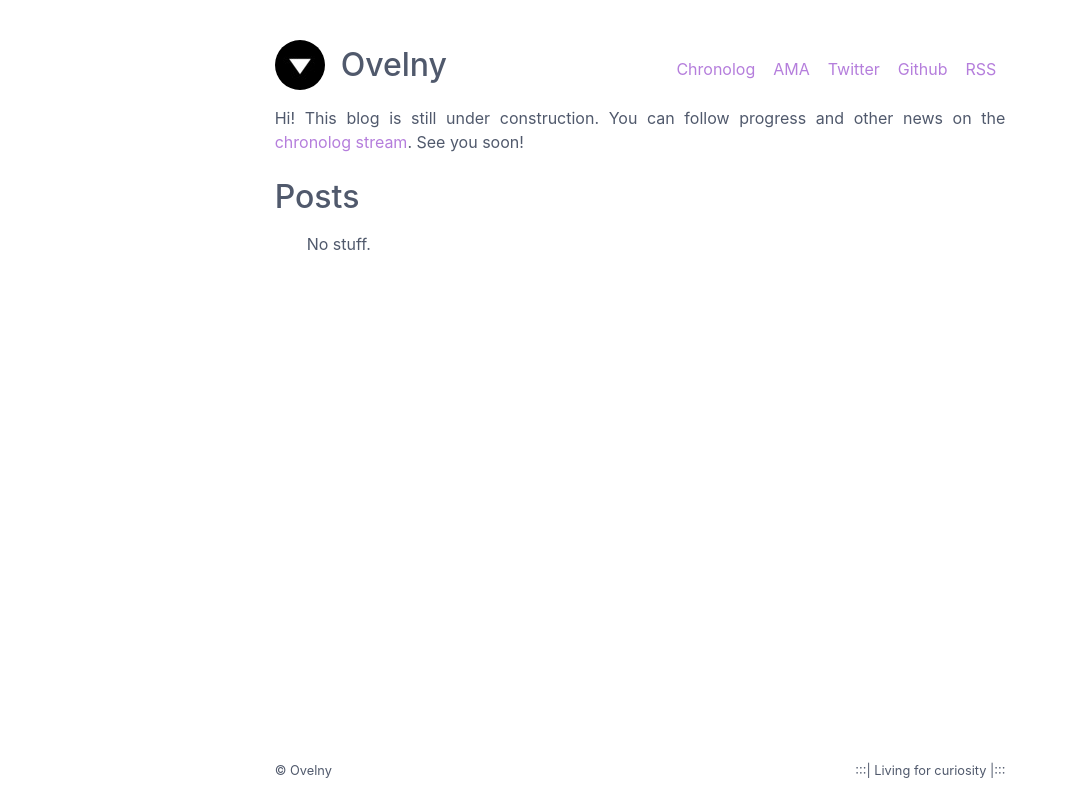
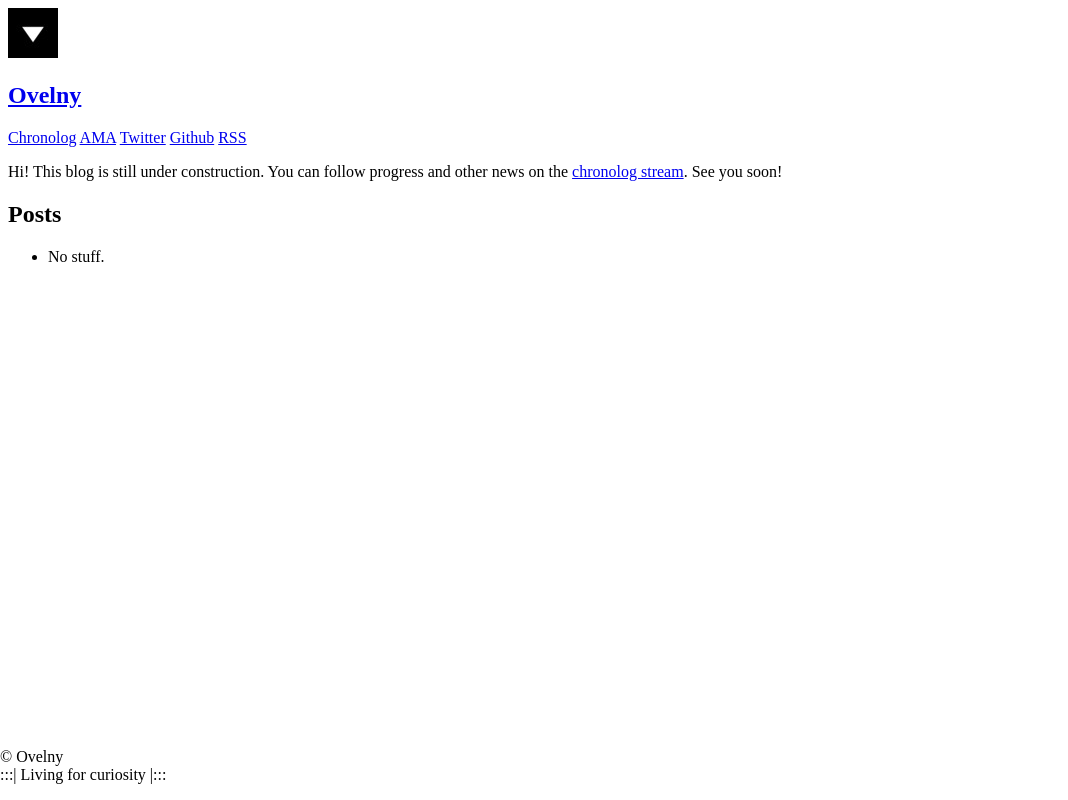
Before and after one commit to Ovelny/ovelblog, a Flask app: page / in a window 1280 px wide. Shown: the whole page, without its empty margins (0-1068 px from the left). Run offline with Flask 2, Linux system fonts and the light colour scheme.

Commit message:
css changes

```diff
--- a/templates/base.html
+++ b/templates/base.html
@@ -6,10 +6,10 @@
     <meta name="viewport" content="width=device-width, initial-scale=1">
     <meta name="description" content="Ovelny - Learning Infosec, hacking things, CTFs and random notes">
     <link rel="shortcut icon" type="image/x-icon" href="favicon.ico">
-    <link rel="stylesheet" href="{{ url_for('static', filename='pygments.min.css') }}">
+    <!--<link rel="stylesheet" href="{{ url_for('static', filename='pygments.min.css') }}">
     <link rel=stylesheet type=text/css href="{{ url_for('static', filename='spectre.min.css') }}">
     <link rel=stylesheet type=text/css href="{{ url_for('static', filename='spectre-exp.min.css') }}">
-    <link rel=stylesheet type=text/css href="{{ url_for('static', filename='spectre-icons.min.css') }}">
+    <link rel=stylesheet type=text/css href="{{ url_for('static', filename='spectre-icons.min.css') }}">-->
     <link href="/atom.xml" rel="alternate" title="Ovelny" type="application/atom+xml">
 </head>
 <body>
```
